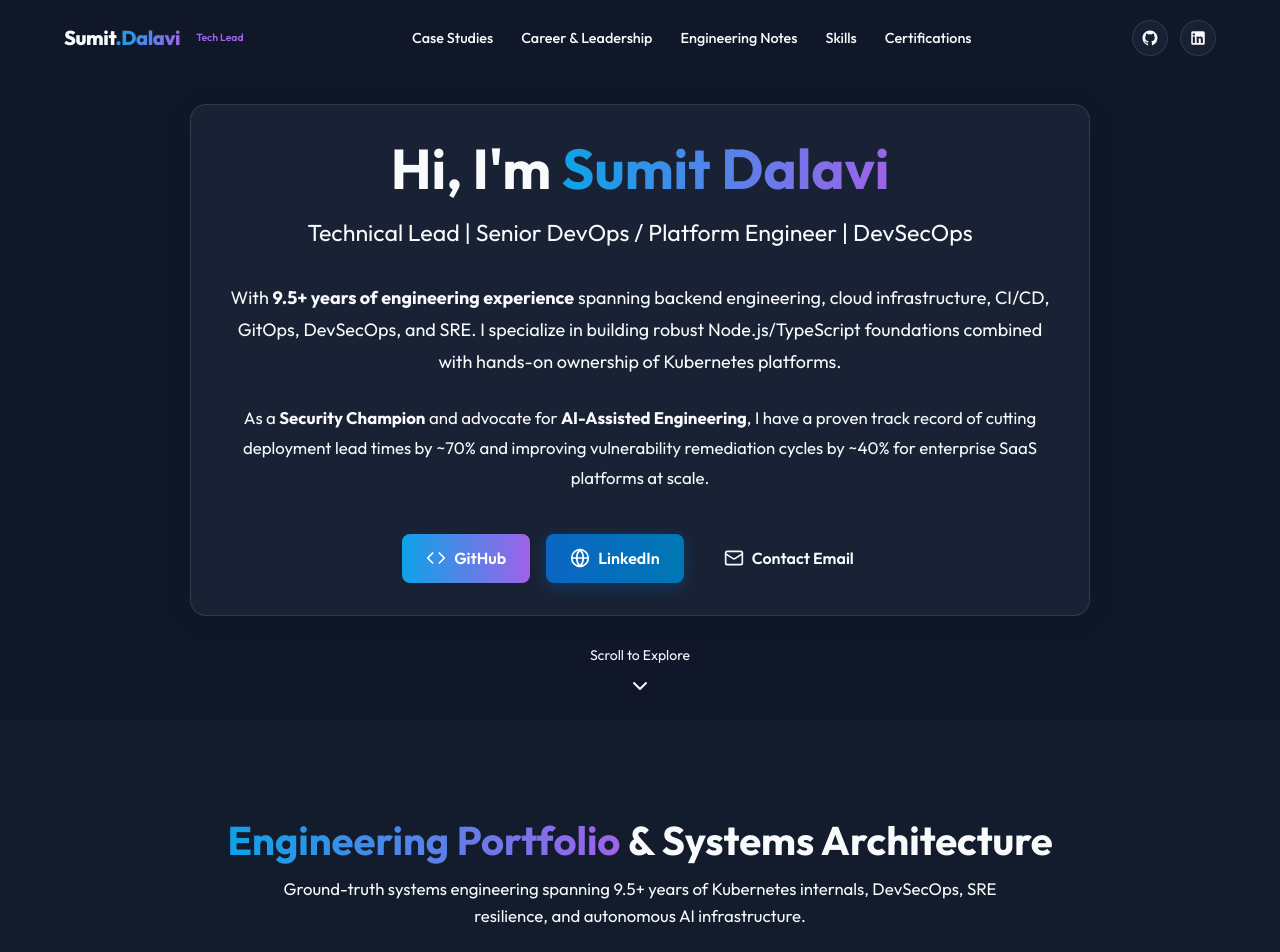
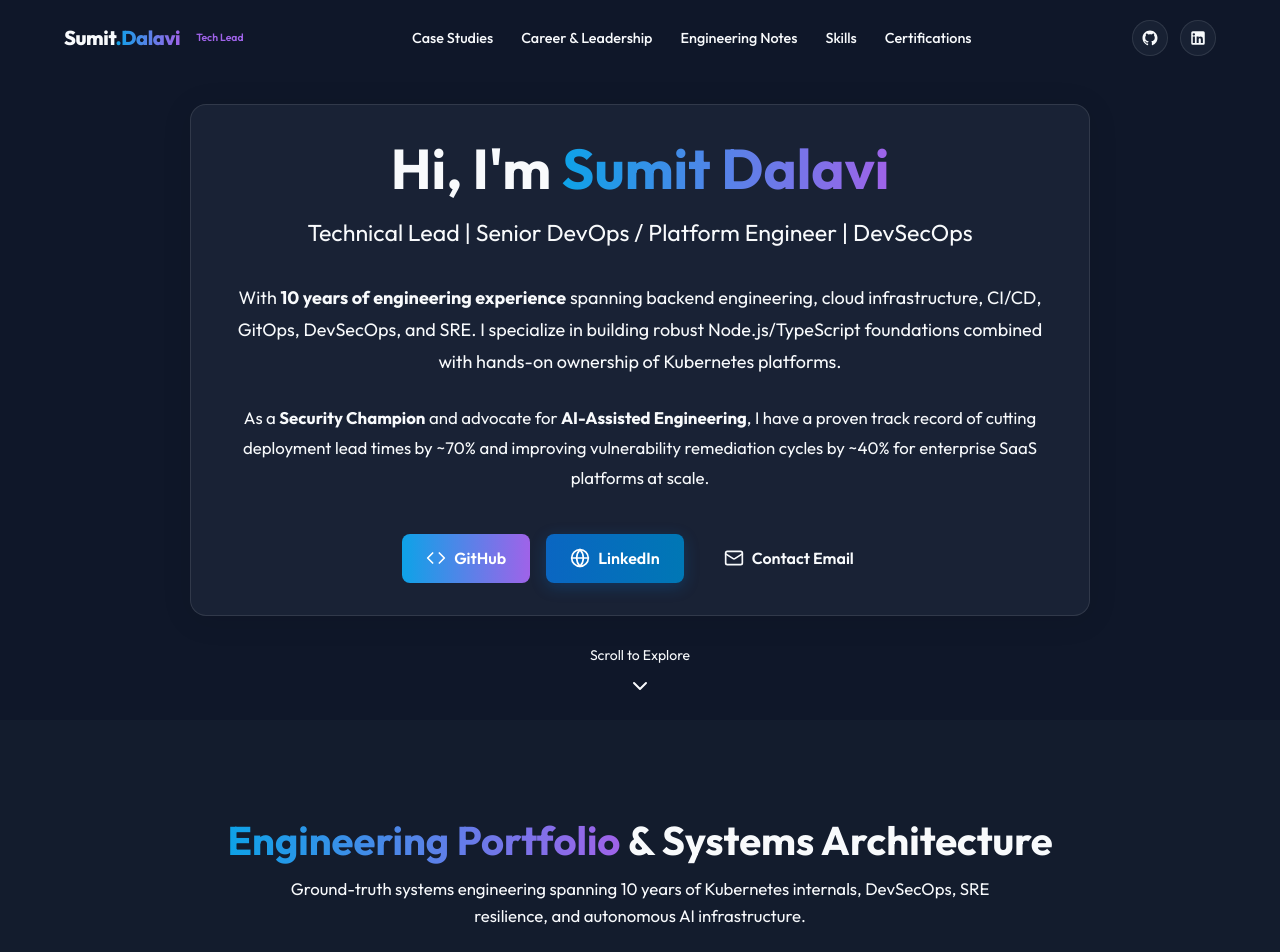
Before and after one commit to SumitDalavi/sumit-portfolio, a React (Vite) app: page / in a window 1280 px wide. Shown: the top 952 px of the page. Built offline with nearby package versions, Linux system fonts and the light colour scheme.

Commit message:
Unify experience duration to 10 years across site copy, metadata, and preview assets

```diff
--- a/index.html
+++ b/index.html
@@ -6,7 +6,7 @@
     <meta name="viewport" content="width=device-width, initial-scale=1.0" />
     <title>Sumit Dalavi | Technical Lead & Senior DevSecOps / Platform Engineer</title>
     <link rel="canonical" href="https://sumit-dalavi.is-a.dev/" />
-    <meta name="description" content="Technical Lead and Senior DevSecOps / Platform Engineer with 9.5+ years of experience spanning Kubernetes internals, cloud infrastructure, CI/CD, GitOps, SRE resilience, and AI infrastructure." />
+    <meta name="description" content="Technical Lead and Senior DevSecOps / Platform Engineer with 10 years of experience spanning Kubernetes internals, cloud infrastructure, CI/CD, GitOps, SRE resilience, and AI infrastructure." />
     <meta name="author" content="Sumit Dalavi" />
     <meta name="theme-color" content="#0d1527" />
 
@@ -14,7 +14,7 @@
     <meta property="og:type" content="website" />
     <meta property="og:url" content="https://sumit-dalavi.is-a.dev/" />
     <meta property="og:title" content="Sumit Dalavi | Technical Lead & Senior DevSecOps / Platform Engineer" />
-    <meta property="og:description" content="9.5+ years of systems engineering spanning Kubernetes internals, cloud infrastructure, CI/CD automation, SRE resilience, and AI execution platforms." />
+    <meta property="og:description" content="10 years of systems engineering spanning Kubernetes internals, cloud infrastructure, CI/CD automation, SRE resilience, and AI execution platforms." />
     <meta property="og:image" content="https://sumit-dalavi.is-a.dev/og-image.png" />
     <meta property="og:image:width" content="1200" />
     <meta property="og:image:height" content="630" />
@@ -23,7 +23,7 @@
     <!-- Twitter -->
     <meta name="twitter:card" content="summary_large_image" />
     <meta name="twitter:title" content="Sumit Dalavi | Technical Lead & Senior DevSecOps / Platform Engineer" />
-    <meta name="twitter:description" content="9.5+ years of systems engineering spanning Kubernetes internals, cloud infrastructure, CI/CD automation, SRE resilience, and AI execution platforms." />
+    <meta name="twitter:description" content="10 years of systems engineering spanning Kubernetes internals, cloud infrastructure, CI/CD automation, SRE resilience, and AI execution platforms." />
     <meta name="twitter:image" content="https://sumit-dalavi.is-a.dev/og-image.png" />
     <meta name="twitter:image:alt" content="Sumit Dalavi — Technical Lead & Senior DevSecOps / Platform Engineer" />
 
--- a/src/components/CareerTimeline.jsx
+++ b/src/components/CareerTimeline.jsx
@@ -77,7 +77,7 @@ const CareerTimeline = () => {
             <span className="text-gradient">Professional Career</span> & Leadership Timeline
           </h2>
           <p style={{ color: 'hsl(var(--text-secondary))', maxWidth: '750px', margin: '0 auto', fontSize: '1.05rem', lineHeight: '1.6' }}>
-            A verified 9.5+ year progression starting in January 2017 spanning core backend systems, distributed cloud platforms, and Technical Leadership in DevSecOps and Kubernetes.
+            A verified 10-year progression starting in January 2017 spanning core backend systems, distributed cloud platforms, and Technical Leadership in DevSecOps and Kubernetes.
           </p>
         </div>
 
--- a/src/components/Hero.jsx
+++ b/src/components/Hero.jsx
@@ -13,7 +13,7 @@ const Hero = () => {
             Technical Lead | Senior DevOps / Platform Engineer | DevSecOps
           </h2>
           <p style={{ fontSize: '1.125rem', marginBottom: '1.5rem', lineHeight: '1.8' }}>
-            With <strong>9.5+ years of engineering experience</strong> spanning backend engineering, cloud infrastructure, CI/CD, GitOps, DevSecOps, and SRE. I specialize in building robust Node.js/TypeScript foundations combined with hands-on ownership of Kubernetes platforms.
+            With <strong>10 years of engineering experience</strong> spanning backend engineering, cloud infrastructure, CI/CD, GitOps, DevSecOps, and SRE. I specialize in building robust Node.js/TypeScript foundations combined with hands-on ownership of Kubernetes platforms.
           </p>
           <p style={{ fontSize: '1.05rem', color: 'hsl(var(--text-secondary))', marginBottom: '2.5rem', lineHeight: '1.8' }}>
             As a <strong>Security Champion</strong> and advocate for <strong>AI-Assisted Engineering</strong>, I have a proven track record of cutting deployment lead times by ~70% and improving vulnerability remediation cycles by ~40% for enterprise SaaS platforms at scale.
--- a/src/components/Projects.jsx
+++ b/src/components/Projects.jsx
@@ -666,7 +666,7 @@ const Projects = () => {
             <span className="text-gradient">Engineering Portfolio</span> & Systems Architecture
           </h2>
           <p style={{ color: 'hsl(var(--text-secondary))', maxWidth: '750px', margin: '0 auto', fontSize: '1.05rem', lineHeight: '1.6' }}>
-            Ground-truth systems engineering spanning 9.5+ years of Kubernetes internals, DevSecOps, SRE resilience, and autonomous AI infrastructure.
+            Ground-truth systems engineering spanning 10 years of Kubernetes internals, DevSecOps, SRE resilience, and autonomous AI infrastructure.
           </p>
         </div>
 
```
Also changed, not shown: public/og-image.png.
